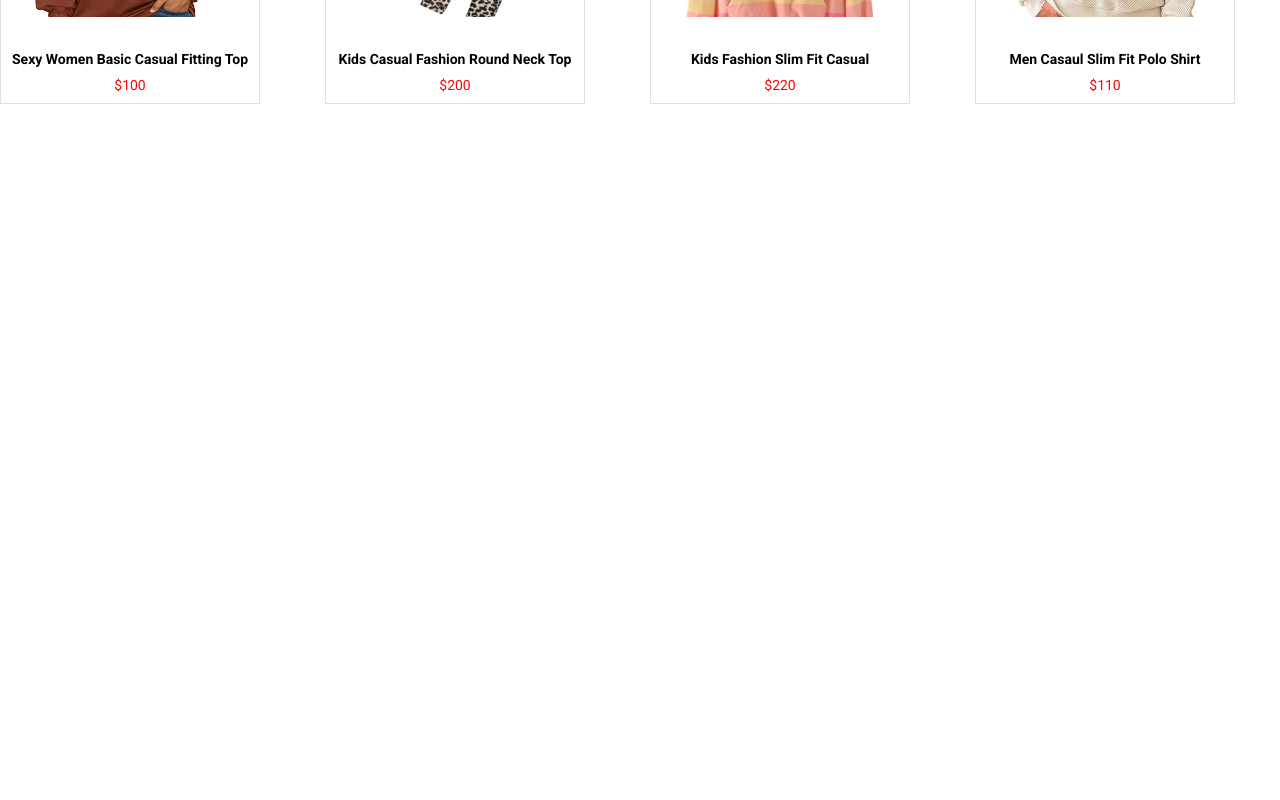
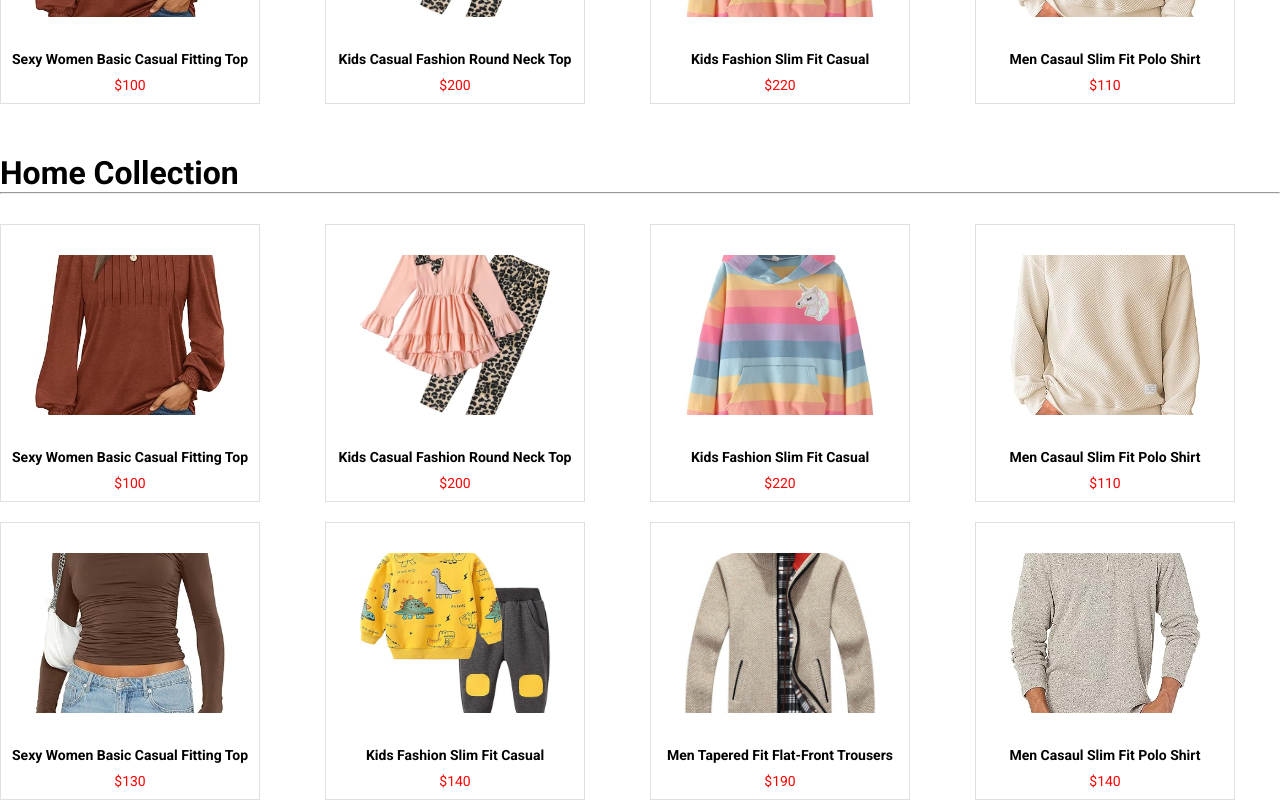
Before and after one commit to jeffsonsenior/JAMBO-ONLINE-STORE, a React (Vite) app in the folder frontend/: page / in a window 1280 px wide. Shown: the part 1176-1976 px from the top of the page. Before the commit the page ends 1280 px from the top, so only its background shows below. Built offline with nearby package versions, Linux system fonts and the light colour scheme.

Commit message:
implementing homecollection.jsx

```diff
--- /dev/null
+++ b/frontend/src/components/HomeCollection/HomeCollection.jsx
@@ -0,0 +1,61 @@
+import React, { useContext, useEffect, useState } from 'react';
+import { ShopContext } from '../../Context/ShopContext'; // Import ShopContext to access product data
+import { Link } from 'react-router-dom'; // Import Link for navigation to product details page
+
+const HomeCollection = () => {
+  // Extract 'products' from ShopContext to access the list of products
+  const { products } = useContext(ShopContext);
+
+  // State to store the filtered products for display on the home page
+  const [homeProduct, setHomeProduct] = useState([]);
+
+  // useEffect hook to update the 'homeProduct' state whenever 'products' changes
+  useEffect(() => {
+    // Slice the first 8 products from the 'products' array to display on the home page
+    const filteredProducts = products?.slice(0, 8) || [];
+    setHomeProduct(filteredProducts); // Update the state with the first 8 products
+  }, [products]); // Dependency array to trigger the effect when 'products' changes
+
+  return (
+    <div>
+      <div className="product-container">
+        {/* Header section */}
+        <div className="list_header">
+          <h1>Home Collection</h1> {/* Title for the home collection */}
+          <hr className="divider" /> {/* Divider line under the title */}
+        </div>
+
+        {/* Grid layout to display the products */}
+        <div className="product-grid">
+          {/* Conditional rendering: Check if there are any products to display */}
+          {homeProduct.length > 0 ? (
+            // Map through 'homeProduct' array to render each product
+            homeProduct.map((product) => (
+              <div className="product-card" key={product._id}>
+                <div className="product-image">
+                  {/* Link to the product detail page */}
+                  <Link to={`/product/${product._id}`}>
+                    {/* Display the product image or a fallback image if none is available */}
+                    <img
+                      src={product.image && product.image[0] ? product.image[0] : '/default-image.jpg'}
+                      alt={product.name || 'Product'} // Use product name for alt text or 'Product' as fallback
+                    />
+                  </Link>
+                </div>
+                {/* Display the product name */}
+                <h3>{product.name}</h3>
+                {/* Display the product price */}
+                <p>${product.price}</p>
+              </div>
+            ))
+          ) : (
+            // Display message if no products are found
+            <p>No products found</p>
+          )}
+        </div>
+      </div>
+    </div>
+  );
+};
+
+export default HomeCollection;
--- a/frontend/src/components/LatestCollection/BestSeller.jsx
+++ b/frontend/src/components/LatestCollection/BestSeller.jsx
@@ -1,52 +1,3 @@
-/**import React from 'react'
-import { use } from 'react'
-import { useContext, useEffect, useState } from 'react'
-import { ShopContext } from '../../Context/ShopContext'
-import { Link } from 'react-router-dom'
-
-
-const BestSeller = () => {
-    const {products} = useContext(ShopContext)
-    const [bestSeller, setBestSeller] = useState([])
-
-    useEffect(() => {
-      const BestProduct = products.filter((item) => (item.bestseller));
-      setBestSeller(BestProduct.slice(0, 4))
-
-    },[products])
-
-
-
-  return (
-    <div>
-      <div className="product-container">
-        <div className="list_header">
-          <h1>Best Collection</h1>
-          <hr className='divider'/>
-        </div>
-        <div className='product-grid'>
-          {bestSeller.length > 0 ? (
-            bestSeller.map((product) => (
-              <div className='product-card' key={product._id}>
-                <div className='product-image'>
-                  <Link to={`/product/${product._id}`}>
-                  <img src={product.image[0]} alt="" />
-                  </Link>
-                </div>
-                <h3>{product.name}</h3>
-                <p>${product.price}</p>
-              </div>
-            ))
-          ) : (
-            <p>No product found</p>
-          )}
-      </div>
-    </div>
-  </div>
-  )
-}
-export default BestSeller
-**/
 import React, { useContext, useEffect, useState } from 'react';
 import { ShopContext } from '../../Context/ShopContext';
 import { Link } from 'react-router-dom';
@@ -74,7 +25,7 @@ const BestSeller = () => {
               <div className="product-card" key={product._id}>
                 <div className="product-image">
                   <Link to={`/product/${product._id}`}>
-                    <img src={product.image?.[0] || '/default-image.jpg'} alt={product.name || 'Product'} />
+                    <img src={product.image?.[0] /* || '/default-image.jpg'*/} alt={product.name || 'Product'} />
                   </Link>
                 </div>
                 <h3>{product.name}</h3>
--- a/frontend/src/index.css
+++ b/frontend/src/index.css
@@ -94,12 +94,3 @@ body {
   cursor: pointer;
   transition: background 0.3s ease;
 }
-.product-card button:hover{
-  background: #f0b040;
-}
-.product-card button:active{
-  background: #f0a040;
-}
-.product-card button:focus{
-  outline: none;
-}
--- a/frontend/src/pages/Home/Home.jsx
+++ b/frontend/src/pages/Home/Home.jsx
@@ -1,12 +1,14 @@
 import React from 'react'
 import Hero from '../../components/Hero/Hero'
 import BestSeller from '../../components/LatestCollection/BestSeller'
+import HomeCollection from '../../components/HomeCollection/HomeCollection'
 
 const Home = () => {
   return (
     <div>
       <Hero />
       <BestSeller />
+      <HomeCollection />
     </div>
   )
 }
```
